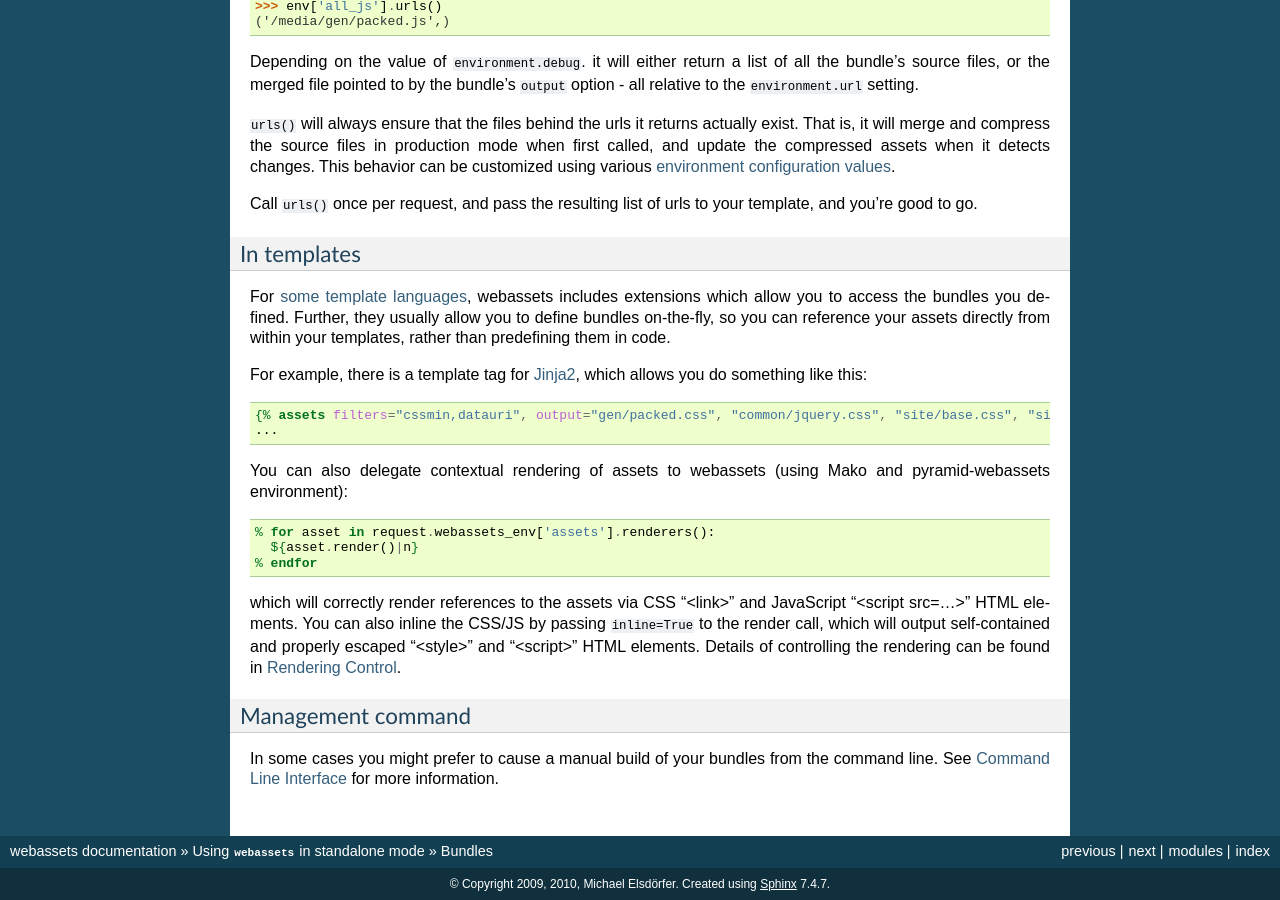
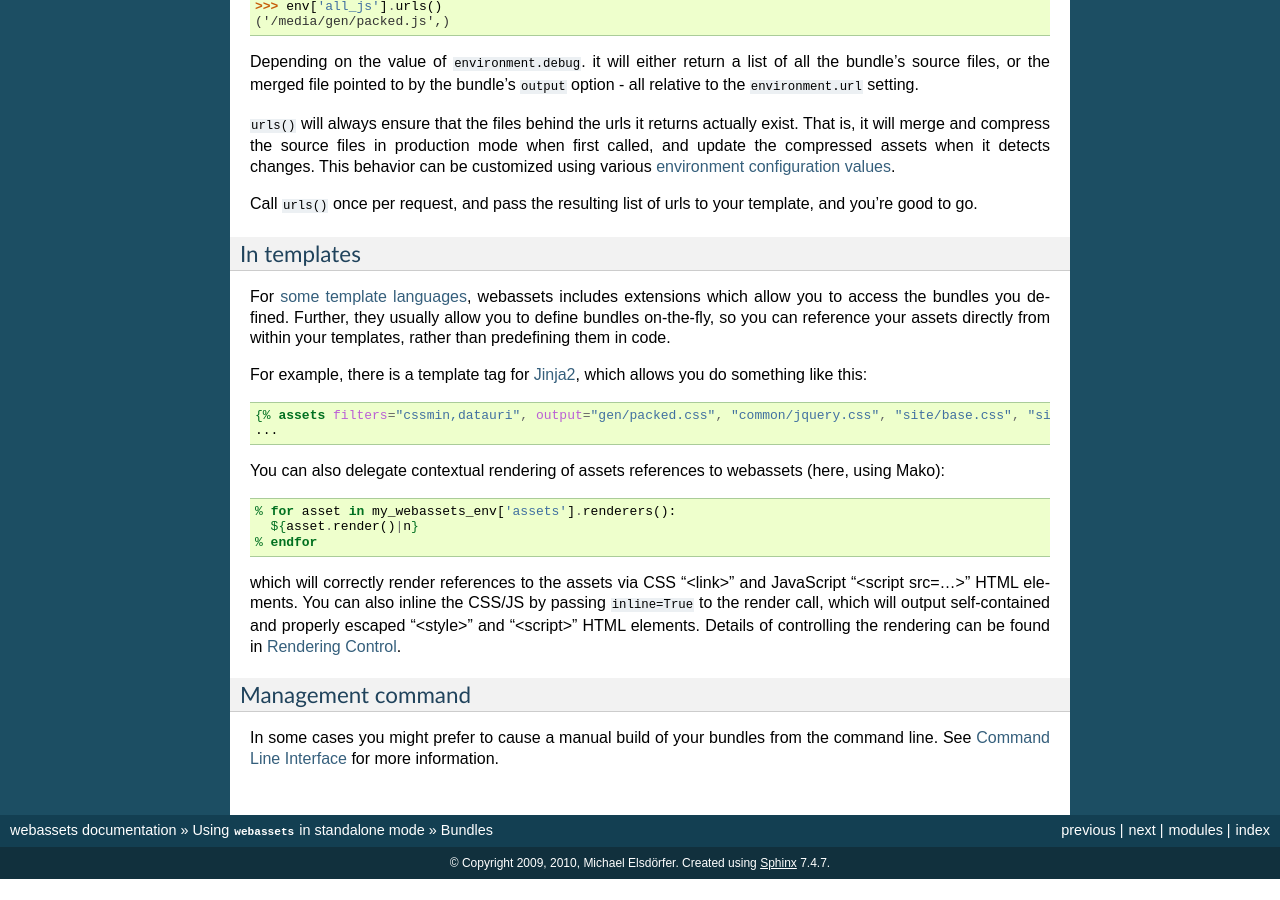
Before and after one commit to miracle2k/webassets, a Sphinx documentation site: the page built from docs/bundles.rst, in a window 1280 px wide and 900 px high, scrolled down 1861 px. Built offline with Sphinx 7.4.7, drawn with Linux system fonts in a browser that asks for light colours; the version number could not be read and is left out; after the commit the page ends 2740 px from its top, so only the background shows below that.

Commit message:
removed unnecessary pyramid references

```diff
--- a/docs/bundles.rst
+++ b/docs/bundles.rst
@@ -160,12 +160,12 @@ which allows you do something like this:
     {% assets filters="cssmin,datauri", output="gen/packed.css", "common/jquery.css", "site/base.css", "site/widgets.css" %}
     ...
 
-You can also delegate contextual rendering of assets to webassets
-(using Mako and pyramid-webassets environment):
+You can also delegate contextual rendering of assets references to
+webassets (here, using Mako):
 
 .. code-block:: mako
 
-    % for asset in request.webassets_env['assets'].renderers():
+    % for asset in my_webassets_env['assets'].renderers():
       ${asset.render()|n}
     % endfor
 
--- a/docs/renderer.rst
+++ b/docs/renderer.rst
@@ -56,7 +56,7 @@ Then, in a Mako template:
 
     <html>
       <head>
-        % for asset in request.webassets_env['app'].renderers():
+        % for asset in my_webassets_env['app'].renderers():
           ${asset.render()|n}
         % endfor
       </head>
```
